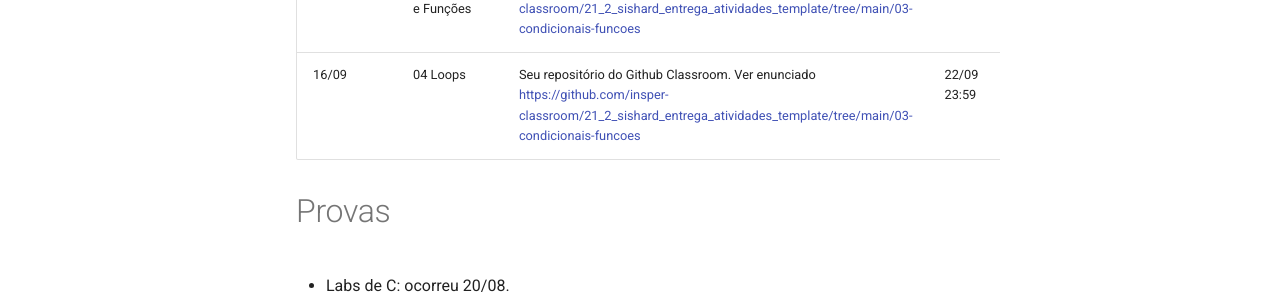
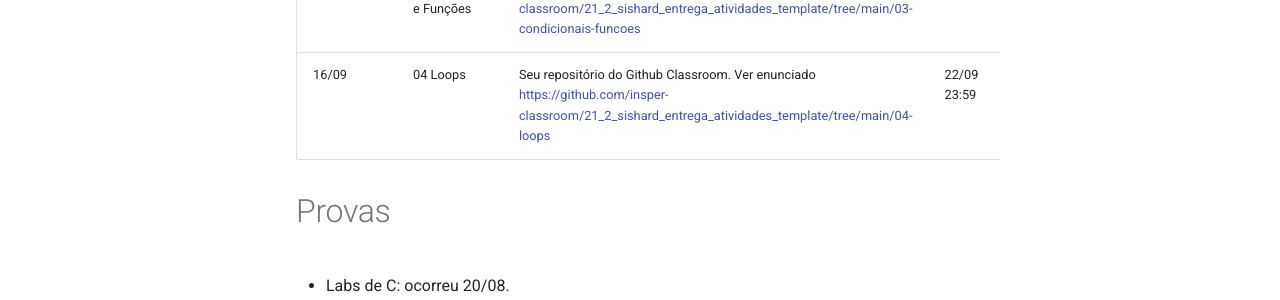
Before and after one commit to Insper/SistemasHardwareSoftware, an MkDocs documentation site: the page built from material/sobre.md, in a window 1280 px wide and 1147 px high. Shown: the part 679-979 px from the top of the window. Built offline with MkDocs 1.6.1 and Material for MkDocs 9.7.7, drawn with Linux system fonts in a browser that asks for light colours; nearby versions of some CDN libraries; comment, search, counter and statistics services are not loaded; some of the changed lines change nothing that is shown.

Commit message:
correct sobre.md

```diff
--- a/material/sobre.md
+++ b/material/sobre.md
@@ -14,8 +14,8 @@
 |-------------|------------------------------------------------------|------------------------------------------------------------|-------------|
 | 23/08       | 01 Bases e Sinais da [aula 01](../aulas/01-inteiros/)| Blackboard (conteúdos/Atividades/ATV1)                     | 30/08 13:30 |
 | 11/09       | 02 Funções                                           | Github Classroom (https://classroom.github.com/a/m7kBdBQM) | 18/09 23:59 |
-| 13/09       | 03 Condicionais e Funções                            | Seu repositório do Github Classroom. Ver enunciado https://github.com/insper-classroom/21_2_sishard_entrega_atividades_template/tree/main/03-condicionais-funcoes                       | 20/09 23:59 |
-| 16/09       | 04 Loops                            | Seu repositório do Github Classroom. Ver enunciado https://github.com/insper-classroom/21_2_sishard_entrega_atividades_template/tree/main/03-condicionais-funcoes                       | 22/09 23:59 |
+| 13/09       | 03 Condicionais e Funções                            | Seu repositório do Github Classroom. Ver enunciado https://github.com/insper-classroom/21_2_sishard_entrega_atividades_template/tree/main/03-condicionais-funcoes | 20/09 23:59 |
+| 16/09       | 04 Loops                            | Seu repositório do Github Classroom. Ver enunciado https://github.com/insper-classroom/21_2_sishard_entrega_atividades_template/tree/main/04-loops | 22/09 23:59 |
 
 
 # Provas
```
